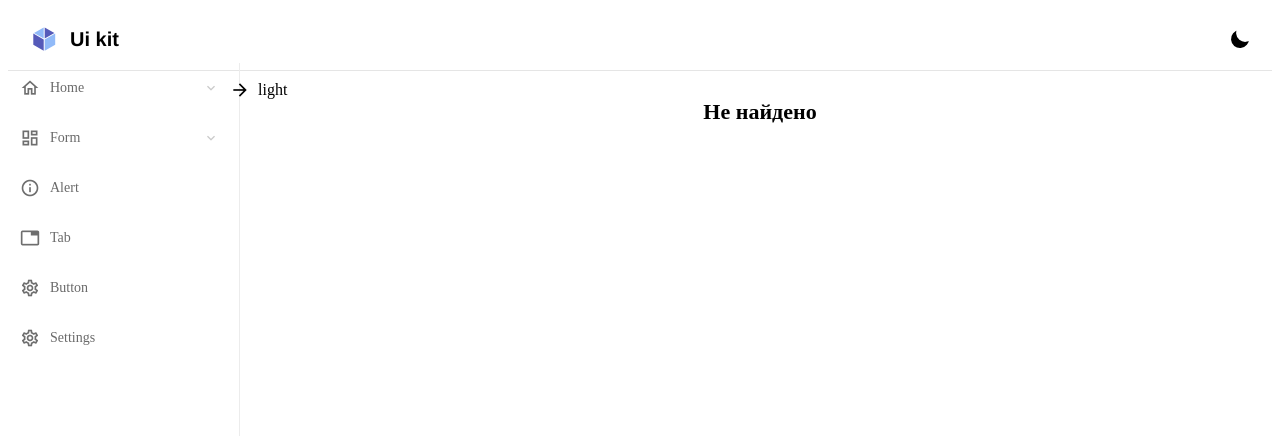
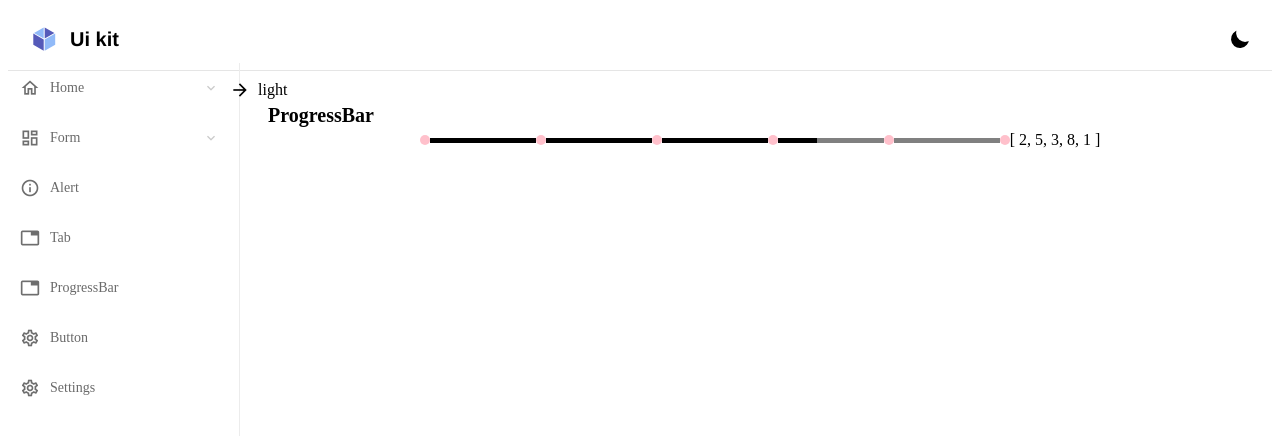
Before and after one commit to Lustach/story-book, a Vue app: page /progressbar in a window 1280 px wide. Shown: the top 436 px of the page. Built offline with nearby package versions, Linux system fonts and the light colour scheme; a web font is replaced by a local one.

Commit message:
add: ProgressBar

```diff
--- /dev/null
+++ b/src/components/ui/Progressbar/Progressbar.vue
@@ -0,0 +1,62 @@
+<template>
+  <div class="progressbar_container">
+    <template v-for="(item, i) in config.length + 1" :key="i">
+      <div class="dot"></div>
+      <div class="bar" v-if="i < config.length">
+        <div
+          class="bar-part"
+          v-for="(part, j) in config[i]"
+          :key="j"
+          :style="{
+            backgroundColor: setParts(i, j) ? '#000' : ''
+          }"
+        ></div>
+      </div>
+    </template>
+    {{ config }}
+  </div>
+</template>
+<script setup lang="ts">
+import { ref, computed } from 'vue'
+type Props = {
+  config: number[]
+  curStep: {
+    index: number
+    part: number
+  }
+}
+
+const props = defineProps<Props>()
+const setParts = (i: number, j: number) => {
+  const curStep = props.curStep
+  return i < curStep.index || (i <= curStep.index && j < curStep.part) ? '#000' : ''
+}
+</script>
+<style scoped lang="scss">
+.progressbar_container {
+  display: flex;
+  align-items: center;
+  justify-content: center;
+  width: 100%;
+}
+.bar {
+  width: 100%;
+  max-width: 106px;
+  height: 5px;
+  display: flex;
+  align-items: center;
+  justify-content: center;
+  background-color: white;
+  &-part {
+    background-color: grey;
+    height: 100%;
+    width: 100%;
+  }
+}
+.dot {
+  width: 10px;
+  height: 10px;
+  border-radius: 50%;
+  background-color: pink;
+}
+</style>
--- a/src/components/ui/Sidebar/sidebarData.ts
+++ b/src/components/ui/Sidebar/sidebarData.ts
@@ -50,6 +50,11 @@ export const data = [
     path: '/tab'
   },
   {
+    label: 'ProgressBar',
+    icon: 'tab',
+    path: '/progressbar'
+  },
+  {
     label: 'Button',
     icon: 'settings',
     path: '/button'
--- a/src/router/index.ts
+++ b/src/router/index.ts
@@ -39,6 +39,11 @@ const router = createRouter({
       component: () => import('../views/Tab/Index.vue')
     },
     {
+      path: '/progressbar',
+      name: 'progressbar',
+      component: () => import('../views/Progressbar/Index.vue')
+    },
+    {
       path: '/radio',
       name: 'radio',
       component: () => import('../views/Radio/Index.vue')
--- /dev/null
+++ b/src/views/Progressbar/Index.vue
@@ -0,0 +1,19 @@
+<template>
+  <div>
+    <h1>ProgressBar</h1>
+    <Progressbar :config="config" :curStep="curStep" />
+  </div>
+</template>
+<script lang="ts" setup>
+import Progressbar from '@/components/ui/Progressbar/Progressbar.vue'
+const config = [2, 5, 3, 8, 1]
+// const curStep = {
+//   index: 0,
+//   part: 1
+// }
+const curStep = {
+  index: 3,
+  part: 3
+}
+</script>
+<style lang="scss"></style>
```
